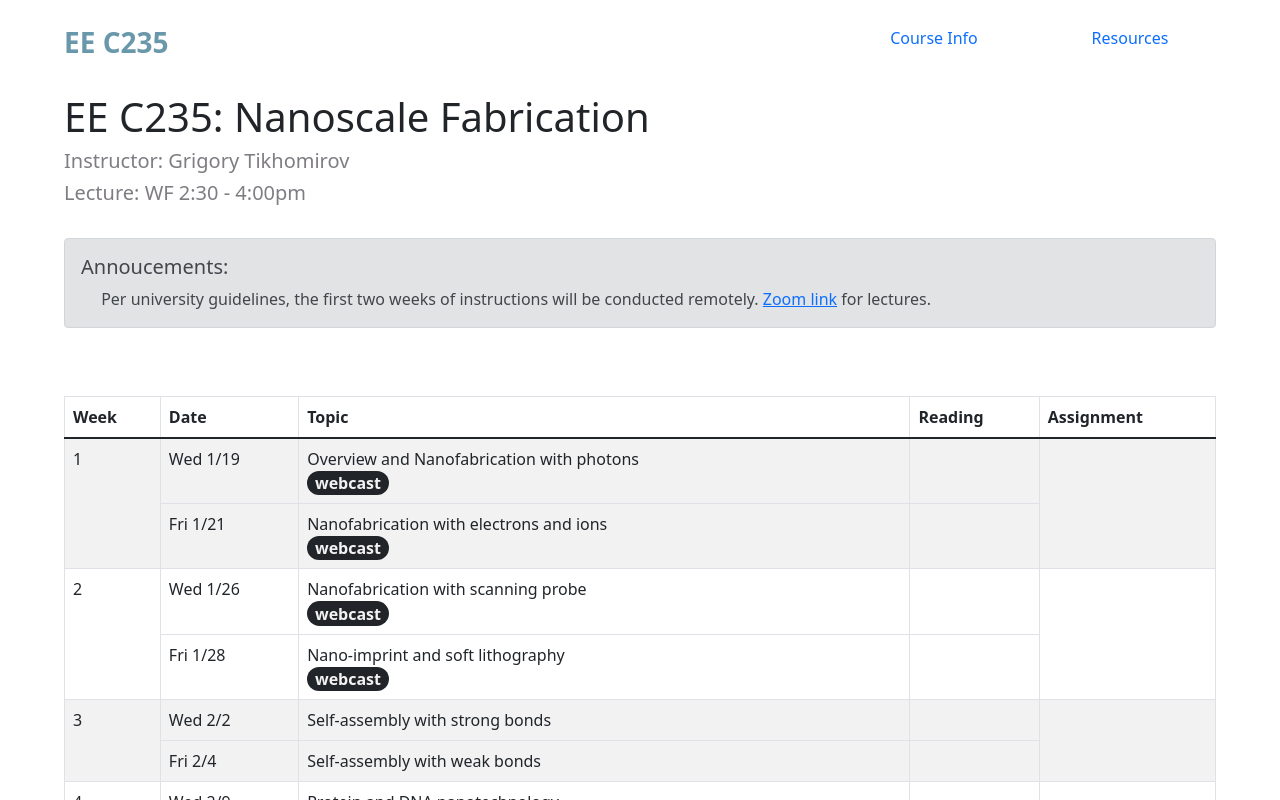
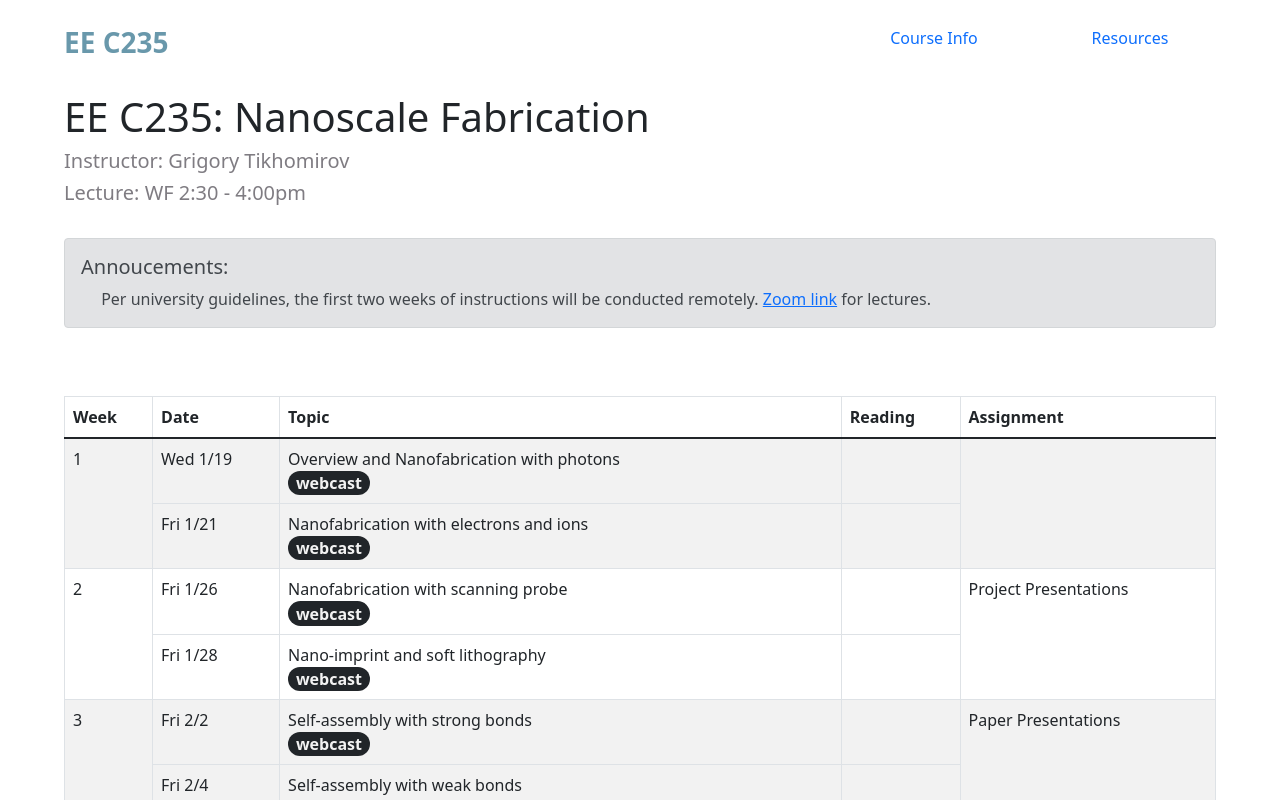
Before and after one commit to tilabberkeley/eec235, a React (Create React App) app: page / in a window 1280 px wide. Shown: the top 800 px of the page. Built offline with nearby package versions, Linux system fonts and the light colour scheme.

Commit message:
update 2/2 webcast and assignments

```diff
--- a/src/components/Info.js
+++ b/src/components/Info.js
@@ -28,7 +28,7 @@ const Info = () => {
                         <ol>
                             <li><b>Your Project</b> (5 min, 5 slides max)</li>
                             Tell us about your project and how nanofabrication can help.
-                            <li><b>Paper Presentation</b> (last 5 years, 10 min, 5 slides max)</li>
+                            <li><b>Paper Presentation</b> (last 5 years, 5 min, 5 slides max)</li>
                             Present a recent paper on a new nanofabrication technique.
                             <li><b>Nanofabrication Process</b> (5 min max)</li>
                             Animate a nanofabrication process (movie or gif)
--- a/src/components/Schedule.js
+++ b/src/components/Schedule.js
@@ -20,9 +20,9 @@ const Schedule = () => {
                 <tbody>
                 <ScheduleItem week='1' date='1/19' topic='Overview and Nanofabrication with photons' recordingLink='https://www.youtube.com/watch?v=eYpbcWZkglY' reading='' assignment=''/>
                 <ScheduleItem week='1' date='1/21' topic='Nanofabrication with electrons and ions' recordingLink='https://www.youtube.com/watch?v=oibHB90KQAI' reading=''/>
-                <ScheduleItem week='2' date='1/26' topic='Nanofabrication with scanning probe' recordingLink='https://www.youtube.com/watch?v=kbFhRH50Fzo' reading=''assignment=''/>
+                <ScheduleItem week='2' date='1/26' topic='Nanofabrication with scanning probe' recordingLink='https://www.youtube.com/watch?v=kbFhRH50Fzo' reading=''assignment='Project Presentations'/>
                 <ScheduleItem week='2' date='1/28' topic='Nano-imprint and soft lithography' recordingLink='https://www.youtube.com/watch?v=9jNin_cQgXk&feature=youtu.be' reading =''/>
-                <ScheduleItem week='3' date='2/2' topic='Self-assembly with strong bonds' reading='' assignment=''/>
+                <ScheduleItem week='3' date='2/2' topic='Self-assembly with strong bonds' recordingLink="https://youtu.be/6P49dzeX3pw" reading='' assignment='Paper Presentations'/>
                 <ScheduleItem week='3' date='2/4' topic='Self-assembly with weak bonds' reading=''/>
                 <ScheduleItem week='4' date='2/9' topic='Protein and DNA nanotechnology' reading='' assignment=''/>
                 <ScheduleItem week='4' date='2/11' topic='Bionanotechnologies' reading=''/>
```
